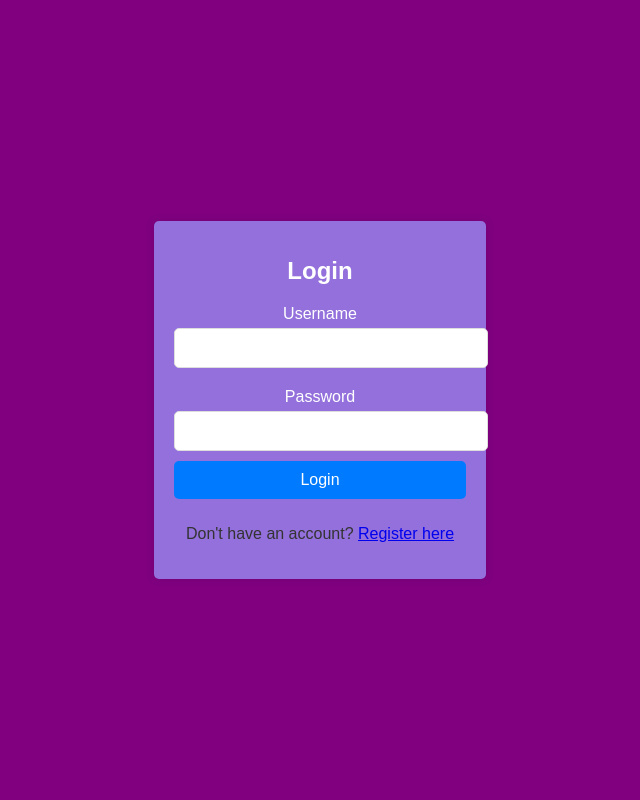
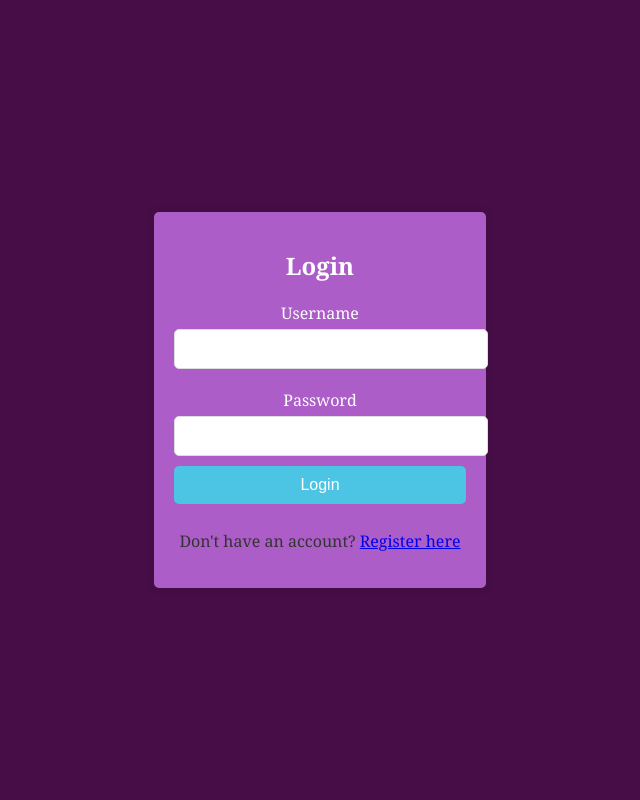
Before and after one commit to merbear01/translator-inator, a Flask app: page / in a window 1280 px wide. Shown: the whole page, without its empty margins (320-960 px from the left). Run offline with Flask 3, Linux system fonts and the light colour scheme.

Commit message:
Added flask routes
Trying to adjust the UI slightly, added a demo mic image without background interferance

```diff
--- a/main.py
+++ b/main.py
@@ -18,6 +18,14 @@ app.permanent_session_lifetime = timedelta(minutes=45)
 def home():
     return render_template('index.html')
 
+@app.route('/register')
+def login():
+    return render_template("register.html")
+
+@app.route('/translate')
+def trans():
+    return render_template('translate.html')
+
 
 if __name__ == "__main__":
     app.run(debug = True)
--- a/static/script.js
+++ b/static/script.js
@@ -134,7 +134,9 @@ function handleRegister(event) {
     } else {
         localStorage.setItem(username, password);
         alert('Registration successful! You can now log in.');
-        window.location.href = 'index.html';
+        // window.location.href = 'index.html';
+        window.location.href = '/';
+
     }
 }
 
@@ -147,7 +149,9 @@ function handleLogin(event) {
     const storedPassword = localStorage.getItem(username);
     if (storedPassword && storedPassword === password) {
         alert('Login successful!');
-        window.location.href = 'translate.html';
+        // window.location.href = 'translate.html';
+        window.location.href = '/translate'
+
     } else {
         loginError.textContent = 'Invalid username or password';
     }
--- a/static/styles.css
+++ b/static/styles.css
@@ -1,6 +1,6 @@
 body {
-    font-family: Arial, sans-serif;
-    background-color: purple;
+    font-family: Georgia, 'Times New Roman', Times, serif;
+    background-color: rgb(70, 13, 70);
     display: flex;
     justify-content: center;
     align-items: center;
@@ -9,7 +9,7 @@ body {
 }
 
 .login-container, .container {
-    background: mediumpurple;
+    background: rgb(172, 93, 199);
     padding: 20px;
     box-shadow: 0 0 10px rgba(0, 0, 0, 0.1);
     border-radius: 5px;
@@ -38,7 +38,7 @@ input[type="text"], input[type="password"], textarea, select, button {
 }
 
 button {
-    background: #007bff;
+    background: #4cc5e4;
     color: #fff;
     border: none;
     cursor: pointer;
@@ -46,7 +46,7 @@ button {
 }
 
 button:hover {
-    background: #0056b3;
+    background: #4cc5e4;
 }
 
 .error {
--- a/templates/index.html
+++ b/templates/index.html
@@ -26,7 +26,7 @@
         <button type="submit">Login</button>
     </form>
     <p id="loginError" class="error"></p>
-    <p>Don't have an account? <a href="register.html">Register here</a></p>
+    <p>Don't have an account? <a href = "/register">Register here</a> </p>
 </div>
 <script src="{{url_for('static', filename = 'script.js') }}"></script>
 </body>
--- a/templates/register.html
+++ b/templates/register.html
@@ -17,7 +17,7 @@
         <button type="submit">Register</button>
     </form>
     <p id="registerError" class="error"></p>
-    <p>Already have an account? <a href="index.html">Login here</a></p>
+    <p>Already have an account? <a href="/">Login here</a></p>
 </div>
 <script src="{{url_for('static', filename = 'script.js') }}"></script>
 </body>
--- a/templates/translate.html
+++ b/templates/translate.html
@@ -10,7 +10,7 @@
 <div class="container">
     <h1>Translator</h1>
     <div class="translator">
-        <img src="{{url_for('static', filename = 'static\img\translate-inator image.jpg') }}" alt="Microphone" class="microphone" onclick="startRecognition()">
+        <img src="{{url_for('static', filename = 'img/mic.png') }}" alt="Microphone" class="microphone" onclick="startRecognition()">
     </div>
     <textarea id="inputText" placeholder="Enter text here..."></textarea>
     <select id="sourceLanguageSelect">
```
Also changed, not shown: static/img/mic.png (added).
